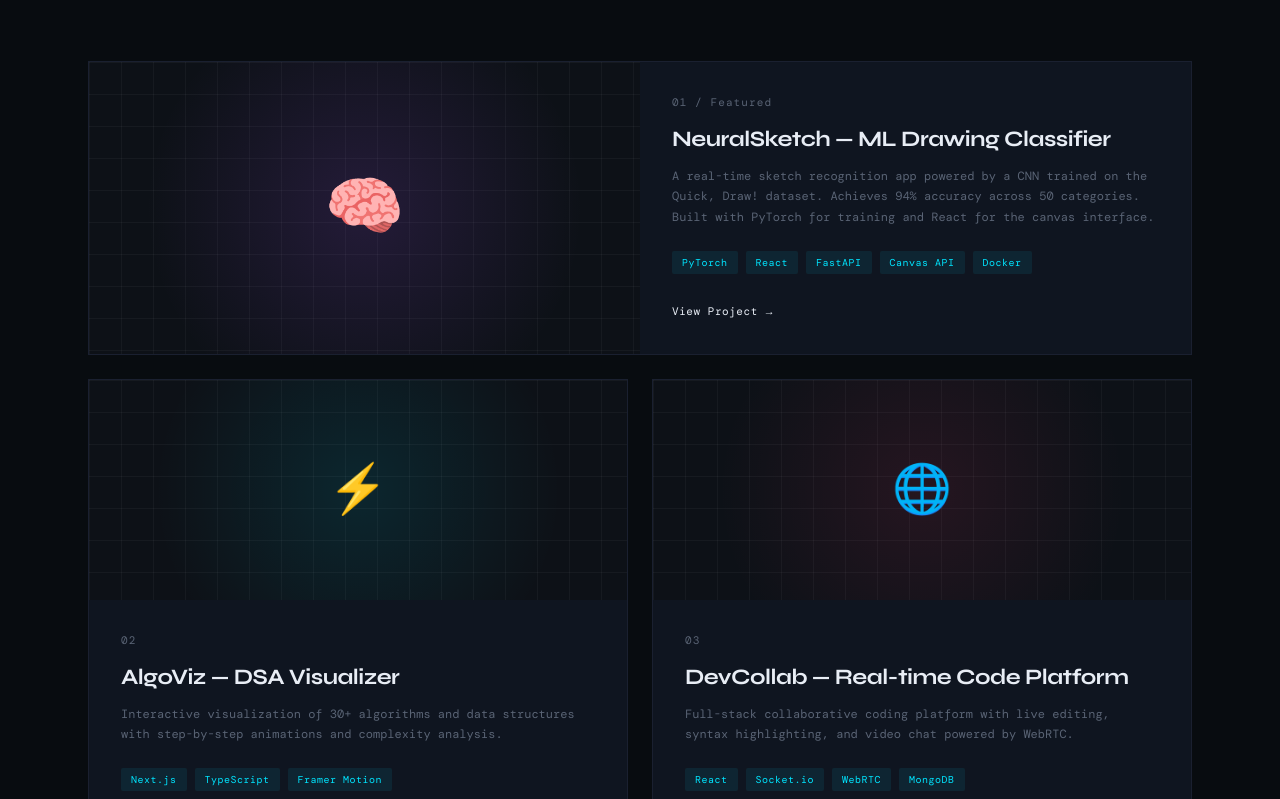
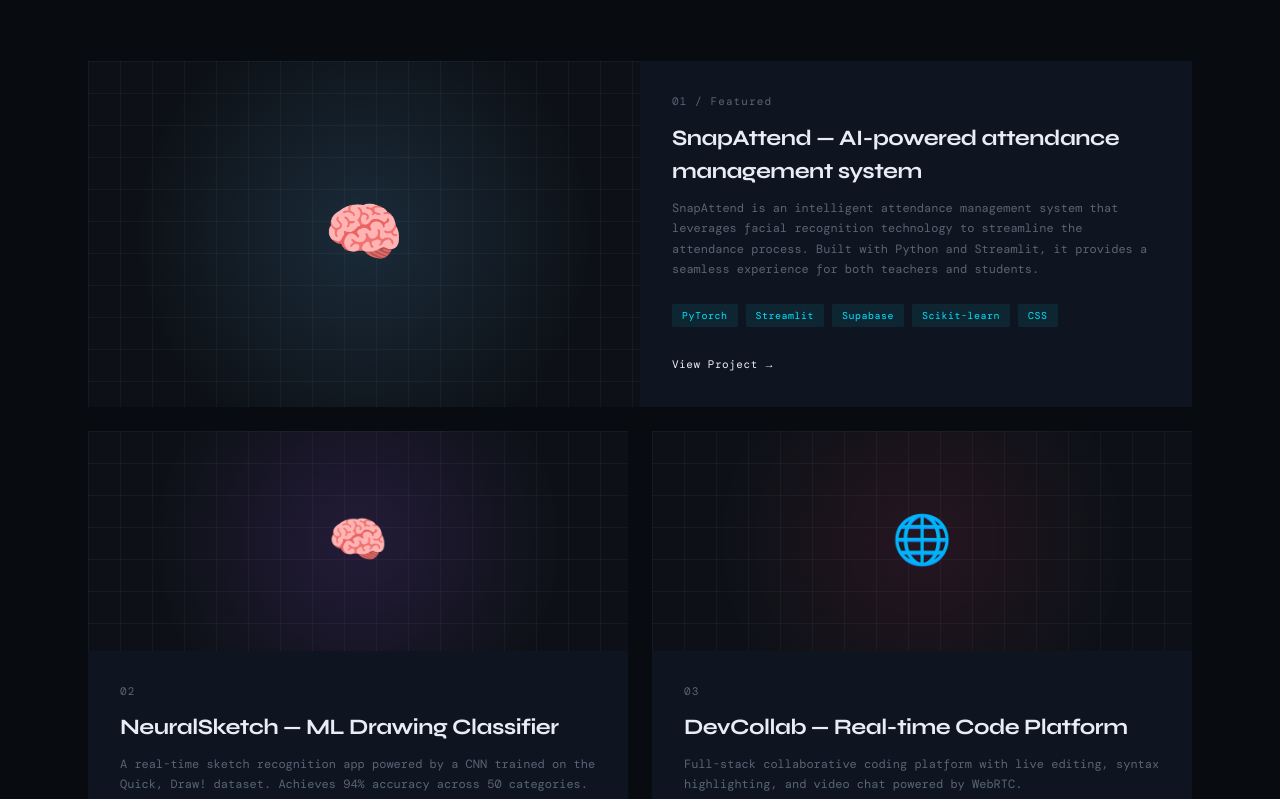
Before and after one commit to upskill-hamza/portfolio, a React (Create React App) app: page / in a window 1280 px wide. Shown: the part 2801-3600 px from the top of the page. Built offline with nearby package versions, Linux system fonts and the light colour scheme; a web font is replaced by a local one.

Commit message:
Updating Projects

```diff
--- a/src/components/Projects.jsx
+++ b/src/components/Projects.jsx
@@ -14,7 +14,7 @@ function ProjectCard({ project, delay = 0 }) {
         onMouseLeave={() => setHov(false)}
         style={{
           background: "#0f1520",
-          border: `1px solid ${hov ? "rgba(0,229,255,0.3)" : "#1a2030"}`,
+          border: `1px so lid ${hov ? "rgba(0,229,255,0.3)" : "#1a2030"}`,
           overflow: "hidden",
           position: "relative",
           transform: hov ? "translateY(-6px)" : "none",
--- a/src/data/portfolioData.js
+++ b/src/data/portfolioData.js
@@ -48,24 +48,24 @@ title: "Data Science & ML",
 export const PROJECTS = [
   {
     num: "01 / Featured",
+    title: "SnapAttend — AI-powered attendance management system",
+    desc: "SnapAttend is an intelligent attendance management system that leverages facial recognition technology to streamline the attendance process. Built with Python and Streamlit, it provides a seamless experience for both teachers and students.",
+    stack: ["PyTorch", "Streamlit", "Supabase", "Scikit-learn", "CSS"],
+    icon: "🧠",
+    image: "/snapattend.png",
+    glow: "rgba(104, 193, 255, 0.15)",
+    featured: true,
+    link: "https://github.com/upskill-hamza/NeuralSketch",
+  },
+  {
+    num: "02",
     title: "NeuralSketch — ML Drawing Classifier",
     desc: "A real-time sketch recognition app powered by a CNN trained on the Quick, Draw! dataset. Achieves 94% accuracy across 50 categories. Built with PyTorch for training and React for the canvas interface.",
     stack: ["PyTorch", "React", "FastAPI", "Canvas API", "Docker"],
     icon: "🧠",
     image: "/neuralsketch.png",
     glow: "rgba(168,85,247,0.15)",
-    featured: true,
     link: "https://github.com/upskill-hamza/NeuralSketch",
-  },
-  {
-    num: "02",
-    title: "AlgoViz — DSA Visualizer",
-    desc: "Interactive visualization of 30+ algorithms and data structures with step-by-step animations and complexity analysis.",
-    stack: ["Next.js", "TypeScript", "Framer Motion"],
-    icon: "⚡",
-    glow: "rgba(0,229,255,0.1)",
-    featured: false,
-    link: "#",
   },
   {
     num: "03",
```
Also changed, not shown: public/snapattend.png (added), 1 other file (tests, documents, lock files or other folders).
